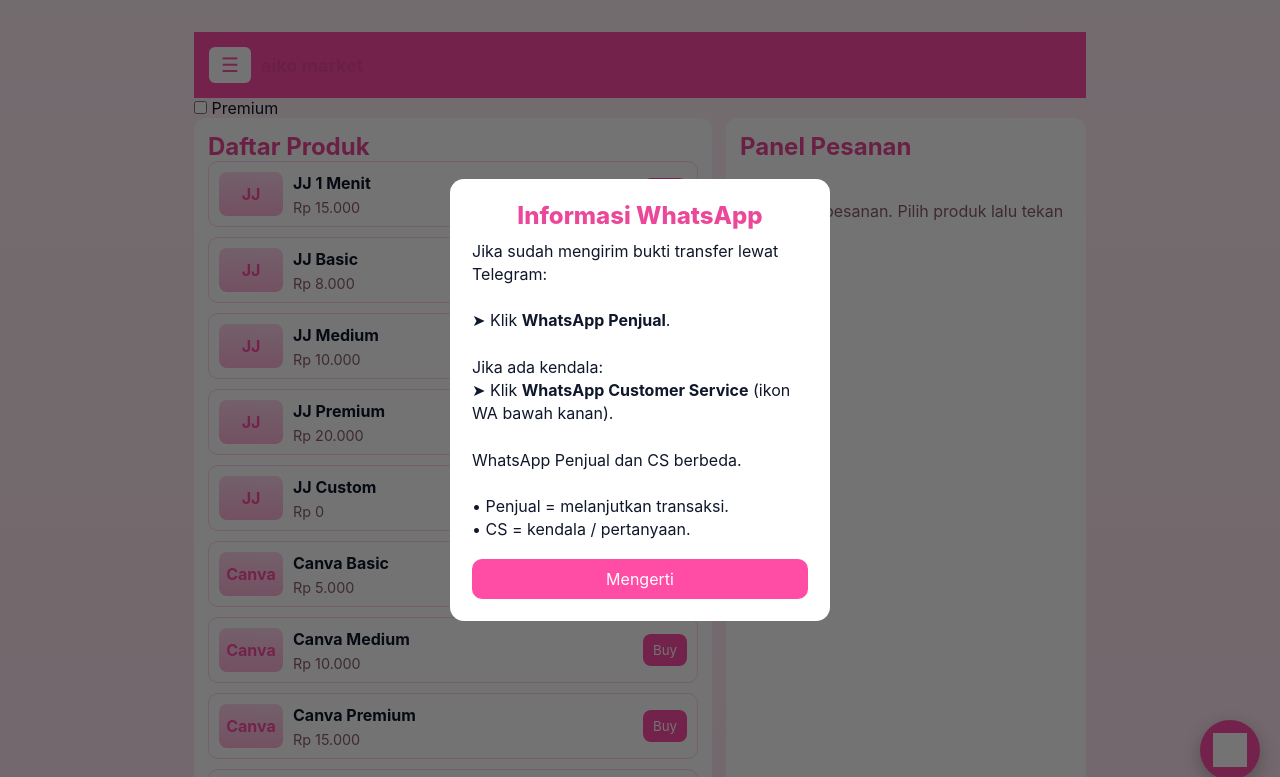
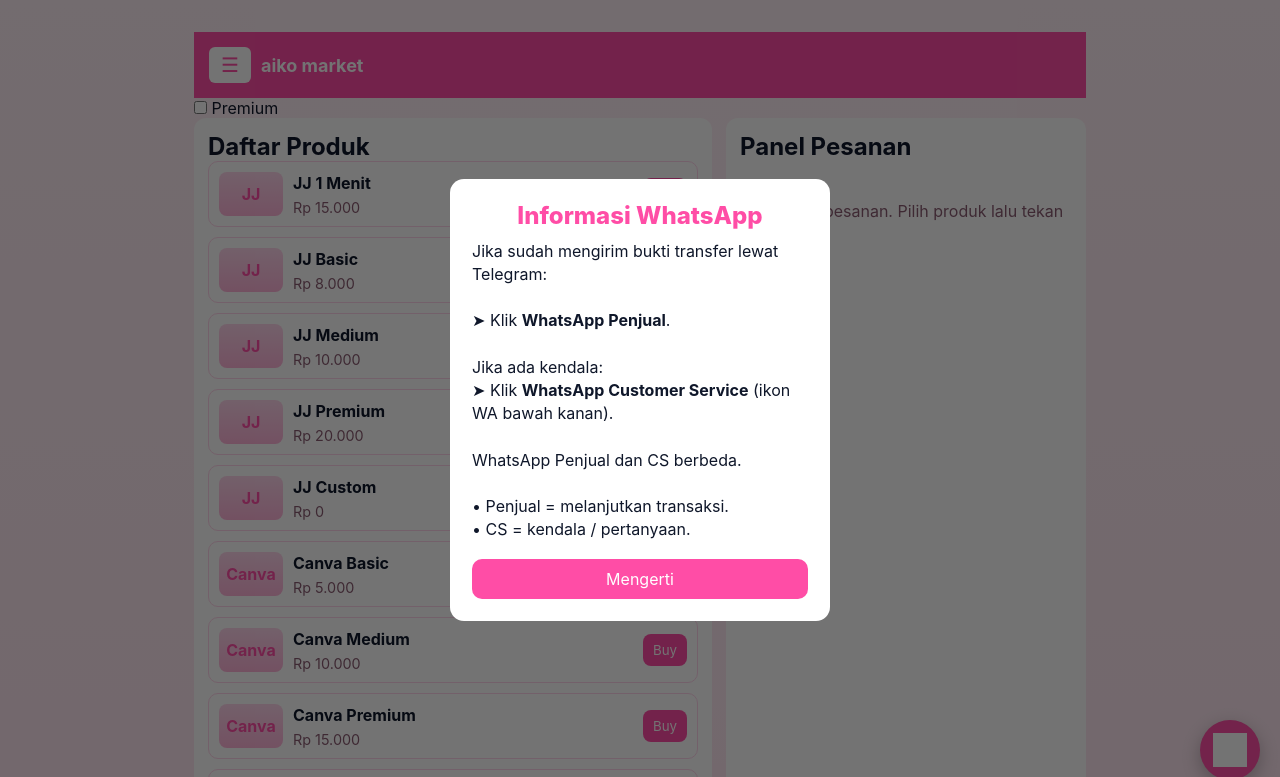
Before and after one commit to depaa81/aikomarket, a plain HTML site: page index.html in a window 1280 px wide. Shown: the top 777 px of the page. Drawn offline with Linux system fonts and the light colour scheme; grey boxes are pictures that could not be loaded.

Commit message:
Update styles.css

```diff
--- a/styles.css
+++ b/styles.css
@@ -293,6 +293,6 @@
   text-align:center;
   font-weight:bold;
 }
-h2 {
-  color: #EC4899 !important;
+.sidebar h2 {
+  color: #EC4899;
 }
```
